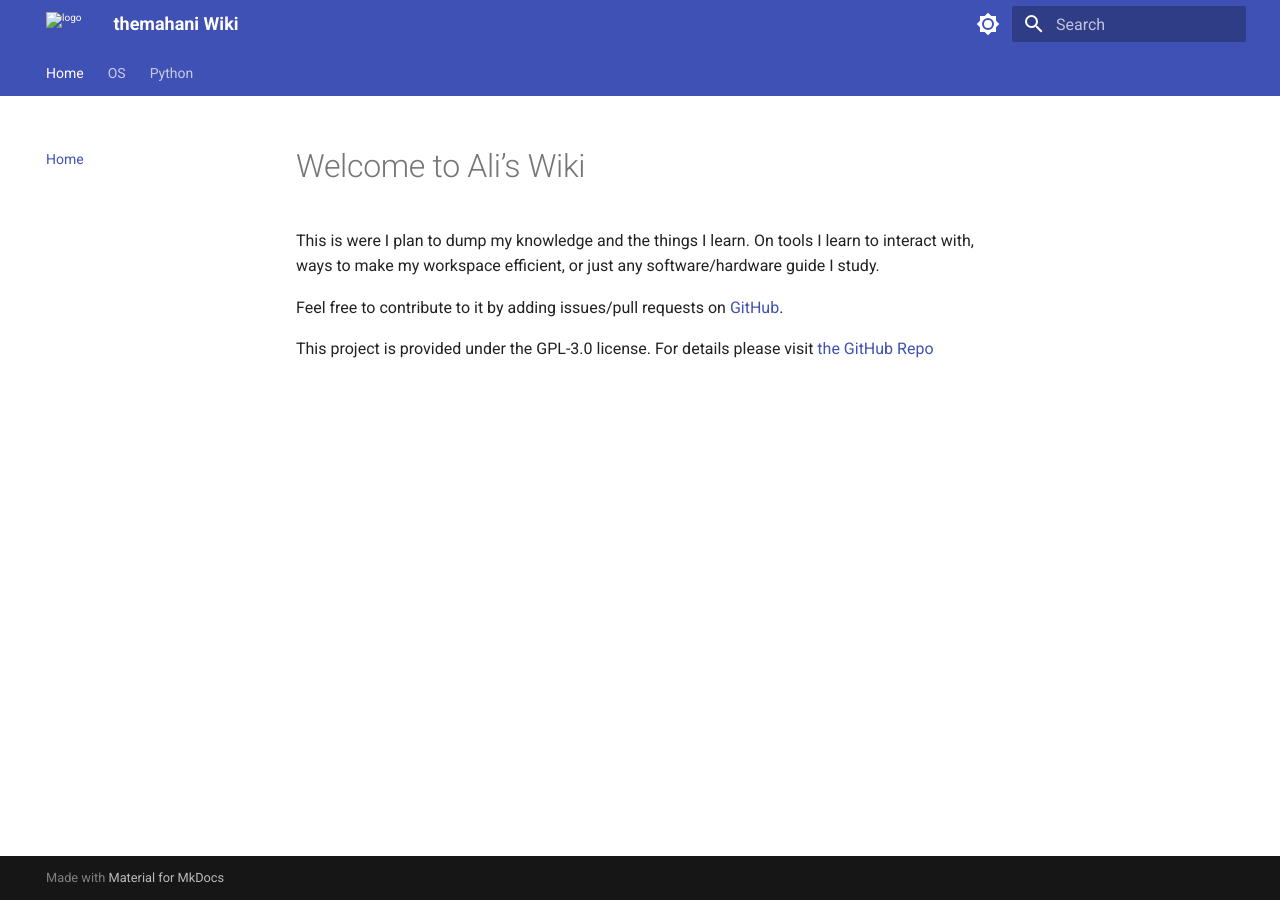
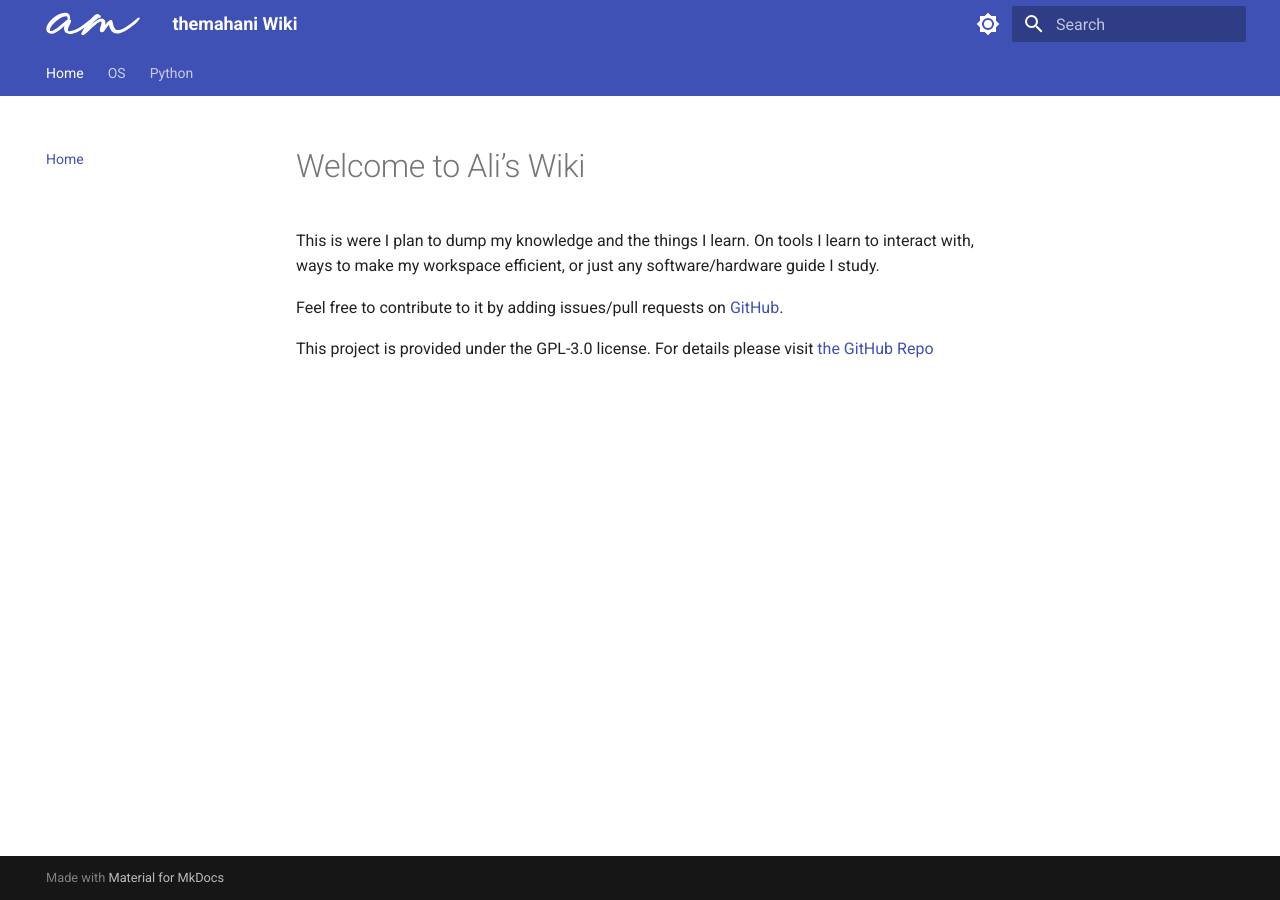
Before and after one commit to themahani/wiki, an MkDocs documentation site: the page built from docs/index.md, in a window 1280 px wide. Built offline with MkDocs 1.6.1 and Material for MkDocs 9.7.7, drawn with Linux system fonts in a browser that asks for light colours.

Commit message:
feat: use the website favicon as the wiki logo and tab icon
favicon.svg is a copy of the website's. logo.svg is the same glyph in
white, for Material's indigo header, with the viewBox cropped to the
glyph so it fills the header's logo height.

```diff
--- a/mkdocs.yml
+++ b/mkdocs.yml
@@ -9,7 +9,9 @@ site_author: "Ali Mahani"
 # --- Theme Configuration (Material for MkDocs) ---
 theme:
   name: material
-  logo: assets/logo.svg # Optional: create a logo in docs/assets/logo.svg
+  # The website's favicon. logo.svg is a white copy cropped to the glyph for the header.
+  logo: assets/logo.svg
+  favicon: assets/favicon.svg
   features:
     - navigation.tabs
     - navigation.sections
```
Also changed, not shown: docs/assets/favicon.svg (added), docs/assets/logo.svg (added).
